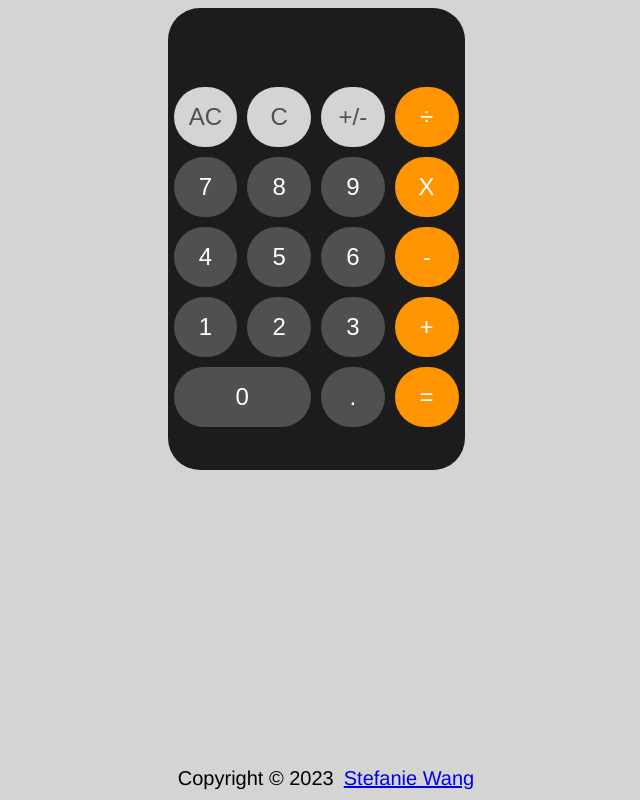
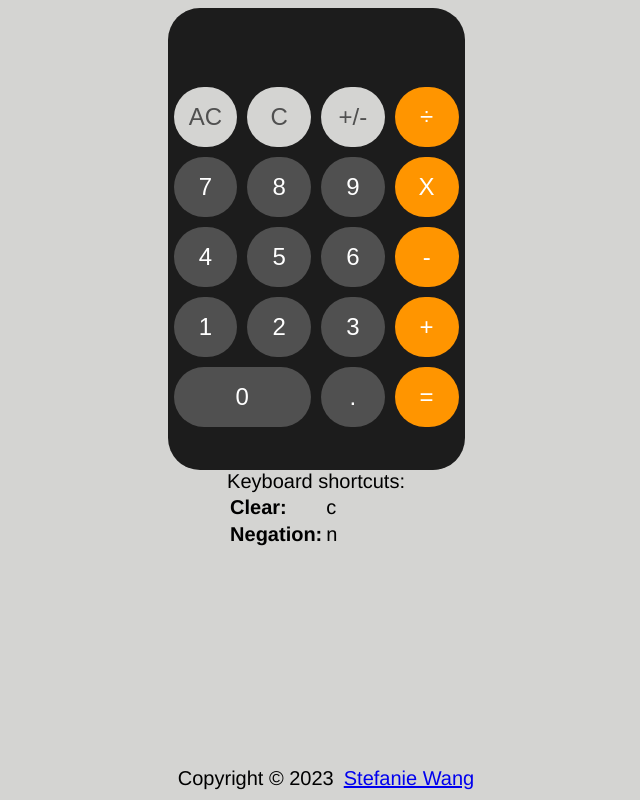
Before and after one commit to stefaniegwangphd/calculator, a plain HTML site: page index.html in a window 1280 px wide. Shown: the whole page, without its empty margins (324-964 px from the left). Drawn offline with Linux system fonts and the light colour scheme.

Commit message:
add shortcut table and css for table

```diff
--- a/index.html
+++ b/index.html
@@ -31,8 +31,21 @@
             <button class="numerals btn" id=".">.</button>
             <button class="btn" id="equals">=</button>
         </div>
+
     </div>
 
+    <div class="container"> Keyboard shortcuts:
+        <table>
+            <tr>
+              <th>Clear:</th>
+              <td>c</td>
+            </tr>
+            <tr>
+              <th>Negation:</th>
+              <td>n</td>
+            </tr>
+          </table>
+    </div>
     <footer class="footer">Copyright © 2023 <a href="http://www.github.com/stefaniewangphd">Stefanie Wang</a> </footer>
 
 
--- a/style.css
+++ b/style.css
@@ -1,6 +1,7 @@
 body {
     font-family:Helvetica;
     display:flex;
+    flex-direction: column;
     justify-content: center;
     align-items:center;
     background-color: #D4D4D2;
@@ -13,6 +14,10 @@ button {
     color:white;
     font-size:24px;
     border:none;
+}
+
+table {
+    text-align:left;
 }
 
 .btnOp, #equals {
@@ -57,6 +62,11 @@ button {
     font-size: 40px;
     text-align: right;
 }
+
+.container {
+    font-size:20px;
+    text-align: center;
+}
 .calc-row {
     grid-template-columns: 1fr 1fr 1fr 1fr;
     display: grid;
```
